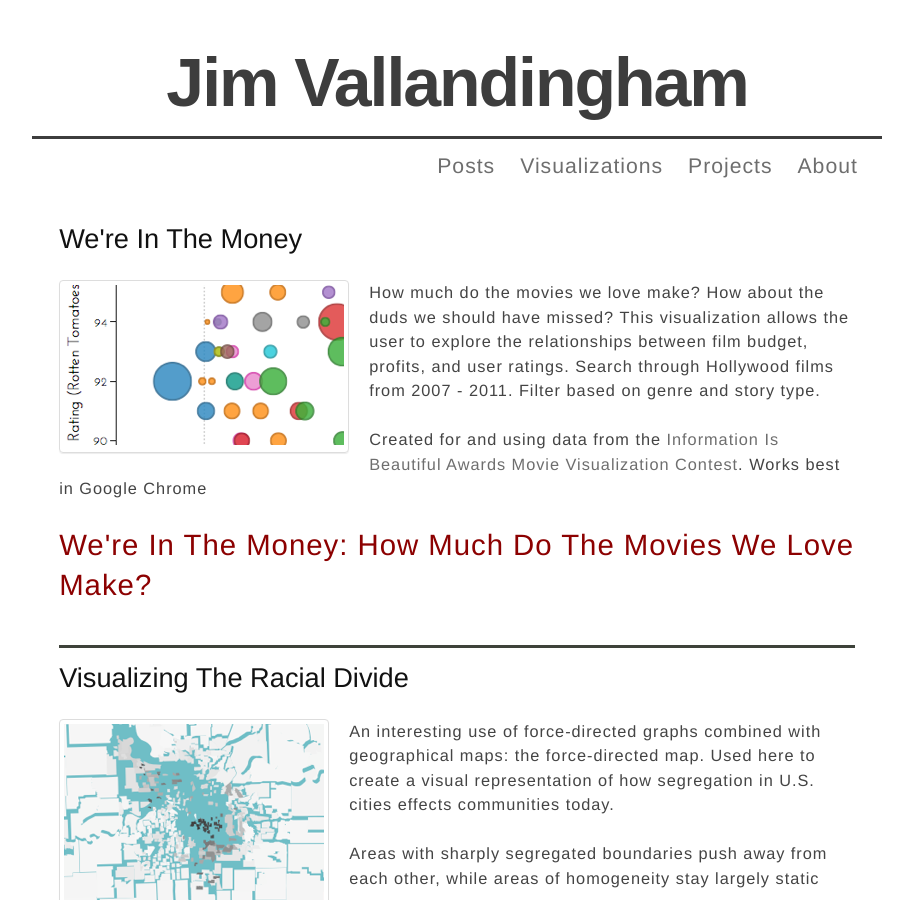
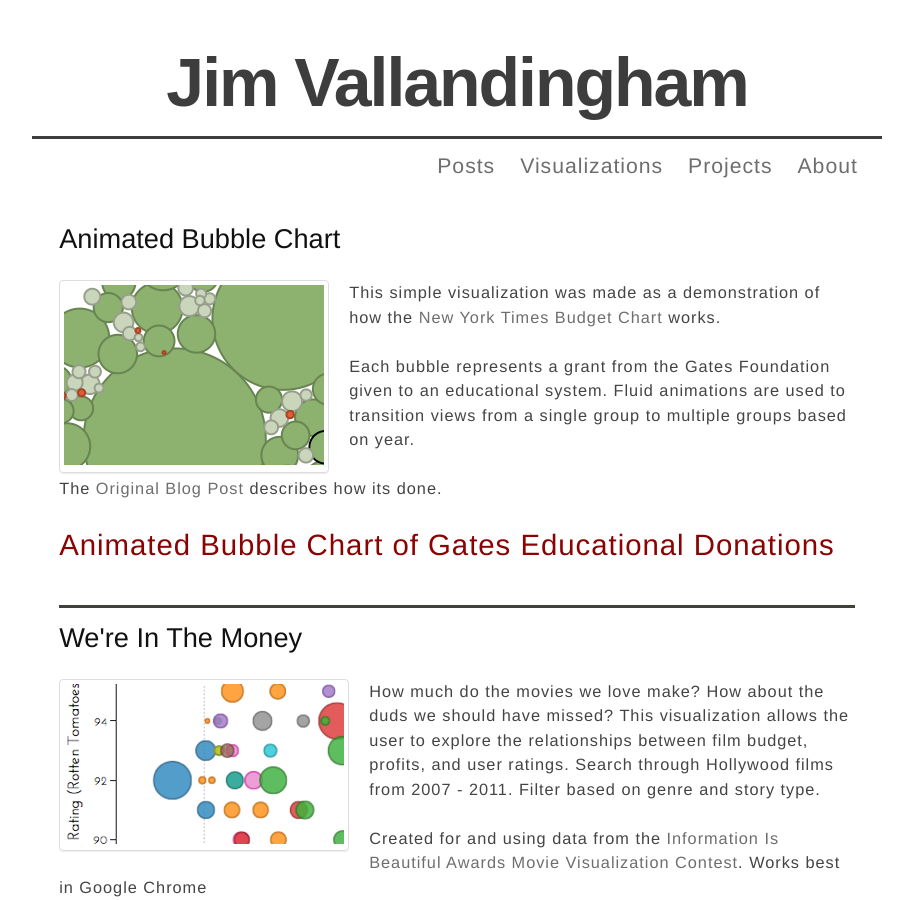
Before and after one commit to vlandham/vlandham.github.com, a Jekyll site: the page built from vis/index.html, in a window 1280 px wide and 900 px high. Shown: the whole window, without its empty margins (183-1096 px from the left). Built offline with Jekyll 4.4.1, drawn with Linux system fonts in a browser that asks for light colours; some web fonts are replaced; Markdown is read by kramdown in place of the engine named in the settings.

Commit message:
bubble chart in vis

```diff
--- a/vis/index.html
+++ b/vis/index.html
@@ -2,6 +2,18 @@
 layout: default
 title: visualizations
 ---
+<div name="bubble_chart" id="bubble_chart" class="section">
+  <h2>Animated Bubble Chart</h2>
+  <div class="thumbnail left">
+    <a href="http://vallandingham.me/vis/gates/"><img src="/images/vis/bubble_chart_thumb.png" alt="image of bubble chart vis"/></a>
+  </div>
+  <p>This simple visualization was made as a demonstration of how the <a href="http://www.nytimes.com/interactive/2012/02/13/us/politics/2013-budget-proposal-graphic.html">New York Times Budget Chart</a> works.</p>
+  <p>Each bubble represents a grant from the Gates Foundation given to an educational system. Fluid animations are used to transition views from a single group to multiple groups based on year.</p>
+
+  <p>The <a href="http://vallandingham.me/bubble_charts_in_d3.html">Original Blog Post</a> describes how its done.</p>
+
+  <p><a class="post_title" href="http://vallandingham.me/vis/gates/">Animated Bubble Chart of Gates Educational Donations</a></p>
+</div>
 <div name="movie_vis" id="movie_vis" class="section">
   <h2>We're In The Money</h2>
   <div class="thumbnail left">
```
Also changed, not shown: images/vis/bubble_chart_thumb.png.
